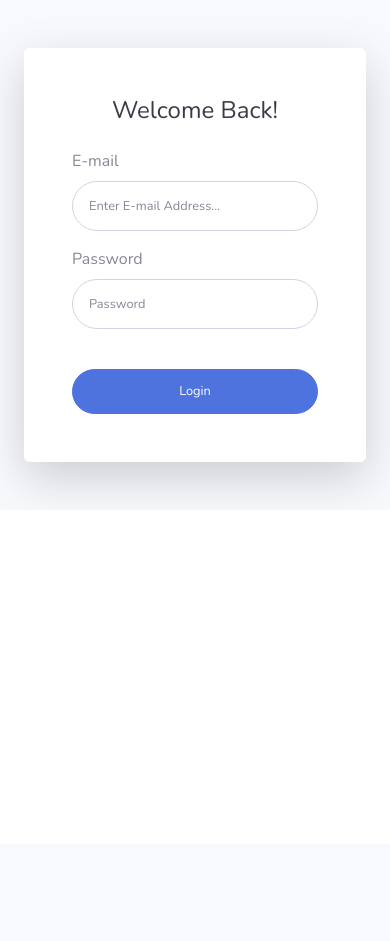
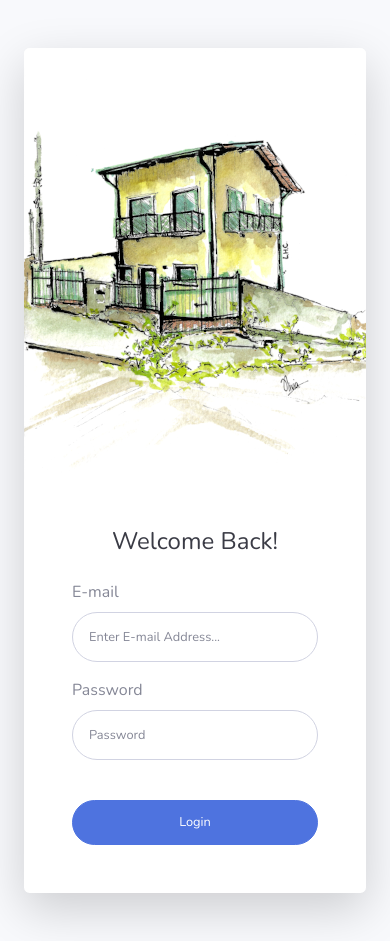
Before and after one commit to lhc/thebook, a Django app: page /accounts/login/ in a window 390 px wide. Before the commit the page ends 491 px from the top, so only its background shows below. Run offline with Django 5.2, Linux system fonts and the light colour scheme; some libraries are stand-ins or nearby versions.

Commit message:
Add image to login page

```diff
--- a/thebook/base/templates/registration/login.html
+++ b/thebook/base/templates/registration/login.html
@@ -1,6 +1,6 @@
 {% extends "base/base.html" %}
 
-{% load i18n %}
+{% load i18n static %}
 
 {% block content_wrapper %}
 <div id="content-wrapper" class="d-flex flex-column">
@@ -9,12 +9,14 @@
     <!-- Begin Page Content -->
     <div class="container-fluid">
       <div class="row justify-content-center">
-        <div class="col-xl-10 col-lg-12 col-md-9">
+        <div class="col-lg-5">
           <div class="card o-hidden border-0 shadow-lg my-5">
             <div class="card-body p-0">
               <div class="row">
-                <div class="col-lg-6 d-none d-lg-block bg-login-image">
-                  LOGIN IMAGE
+                <div class="col-lg-6 justify-content-center">
+                  <center>
+                    <img src="{% static 'img/login-image.png' %}" />
+                  </center>
                 </div>
                 <div class="col-lg-6">
                   <div class="p-5">
```
Also changed, not shown: thebook/base/static/img/login-image.png (added).
